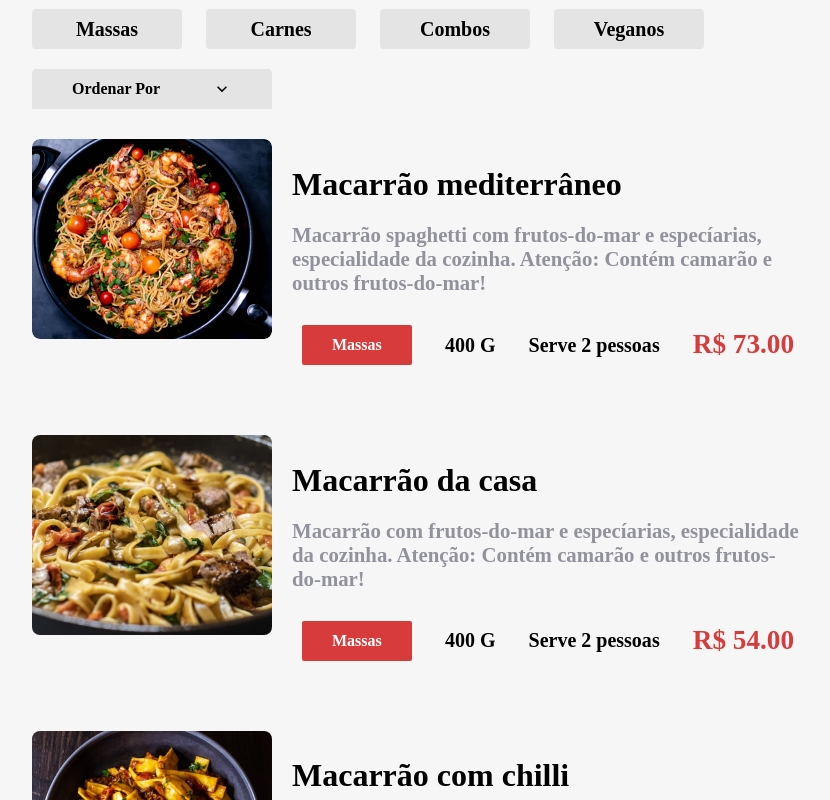
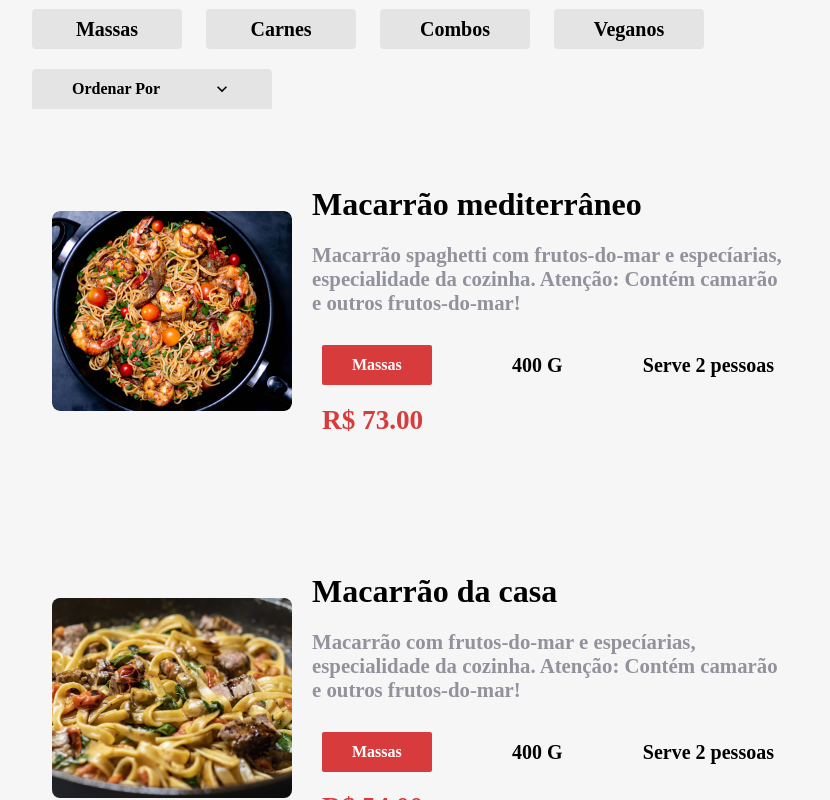
Before and after one commit to lucas648/Aluroni, a React (Create React App) app: page /cardapio in a window 1280 px wide. Shown: the part 640-1440 px from the top of the page, without its empty margins (168-998 px from the left). Built offline with nearby package versions, Linux system fonts and the light colour scheme; a web font is replaced by a local one.

Commit message:
refatorando a página de pratos

```diff
--- a/src/components/home/index.tsx
+++ b/src/components/home/index.tsx
@@ -1,8 +1,9 @@
 import HomeStyles from './Home.module.scss';
 import {Outlet} from 'react-router-dom';
 import temaStyles from 'styles/Tema.module.scss';
+import React from 'react';
 
-export default function Home(){
+export default function Home({children}: {children?: React.ReactNode}){
   return(
     <>
       <header className={HomeStyles.header}>
@@ -12,6 +13,7 @@ export default function Home(){
       </header>
       <div className={temaStyles.container}>
         <Outlet/>
+        {children}
       </div>
     </>
 
--- a/src/pages/cardapio/items/item/Item.module.scss
+++ b/src/pages/cardapio/items/item/Item.module.scss
@@ -1,10 +1,17 @@
 @import "styles/variaveis";
 @import "styles/breakpoints";
-
 .item {
+  align-items: center;
+  border-radius: 10px;
+  cursor: pointer;
   display: flex;
   flex-wrap: wrap;
+  padding: 20px;
+  transition: .2s ease-in;
   width: 90%;
+  &:hover {
+    background-color: $grey;
+  }
   &__imagem {
     min-width: 240px;
     @media (max-width: $desktop_xsm) {
@@ -21,7 +28,7 @@
     flex-direction: column;
     flex-wrap: wrap;
     justify-content: space-around;
-    padding: 0 20px;
+    margin: 0 20px;
     @media (max-width: $desktop_xsm) {
       flex-direction: row;
       margin-top: 20px;
--- a/src/pages/cardapio/items/item/index.tsx
+++ b/src/pages/cardapio/items/item/index.tsx
@@ -1,13 +1,16 @@
 import ItemStyles from './Item.module.scss';
 import { Prato } from 'types/Prato';
 import TagsPrato from 'components/tagsPrato';
+import { useNavigate } from 'react-router-dom';
 
 export default function Item(props: Prato){
 
-  const {title, description, photo} = props
+  const {id, title, description, photo} = props;
+
+  const navigate = useNavigate();
 
   return(
-    <div className={ItemStyles.item}>
+    <div className={ItemStyles.item} onClick={()=>navigate(`/prato/${id}`)}>
       <div className={ItemStyles.item__imagem}>
         <img alt={title} src={photo}/>
       </div>
--- a/src/pages/prato/index.tsx
+++ b/src/pages/prato/index.tsx
@@ -2,6 +2,8 @@ import PratoStyles from './Prato.module.scss';
 import { useNavigate, useParams } from 'react-router-dom';
 import cardapio from 'data/cardapio.json';
 import TagsPrato from 'components/tagsPrato';
+import NotFound from 'pages/notFound';
+import Home from 'components/home';
 
 export default function Prato(){
 
@@ -10,9 +12,10 @@ export default function Prato(){
 
   const navigate = useNavigate();
 
-  if(! prato){ return '';}
+  if(! prato){ return <NotFound/>;}
+
   return(
-    <>
+    <Home>
       <button
         onClick={()=>{navigate(-1)}}
         className={PratoStyles.voltar}
@@ -31,6 +34,6 @@ export default function Prato(){
         </div>
         <TagsPrato {...prato}/>
       </section>
-    </>
+    </Home>
   )
 }
--- a/src/routes.js
+++ /dev/null
@@ -1,30 +0,0 @@
-import Footer from 'components/footer'
-import Home from 'components/home'
-import Menu from 'components/menu'
-import Cardapio from 'pages/cardapio'
-import Inicio from 'pages/inicio'
-import NotFound from 'pages/notFound'
-import Prato from 'pages/prato'
-import Sobre from 'pages/sobre'
-import { BrowserRouter as Router, Routes, Route } from 'react-router-dom'
-
-export default function AppRouter(){
-  return(
-    <main className='container'>
-      <Router>
-        <Menu/>
-        <Routes>
-          <Route path='/' element={<Home/>} >
-            <Route index element={<Inicio/>} />
-            <Route path='cardapio' element={<Cardapio/>} />
-            <Route path='sobre' element={<Sobre/>} />
-            <Route path='prato/:id' element={<Prato/>}/>
-          </Route>
-          <Route path='*' element={<NotFound/>}/>
-        </Routes>
-        <Footer/>
-      </Router>
-    </main>
-
-  )
-}
```
